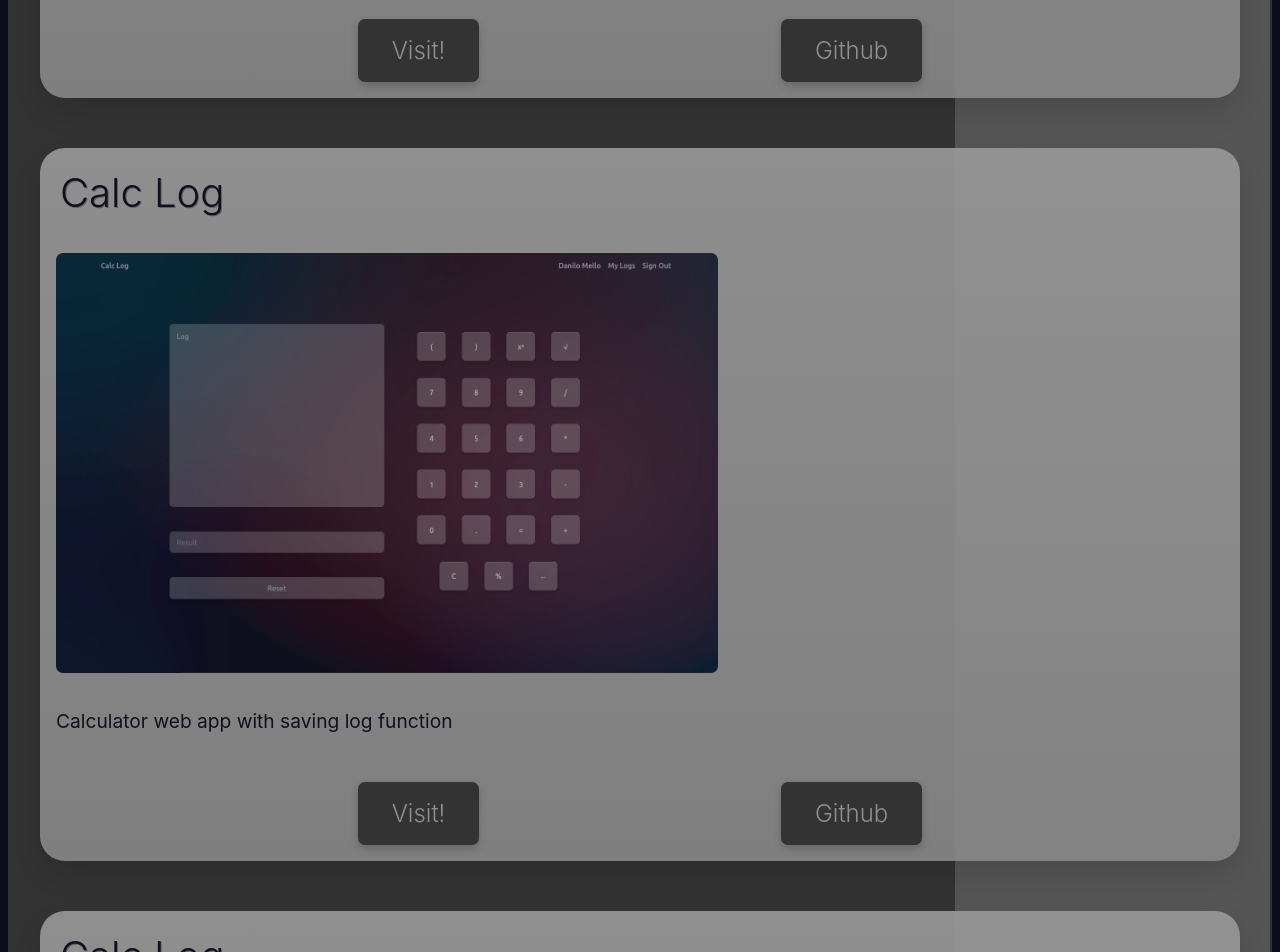
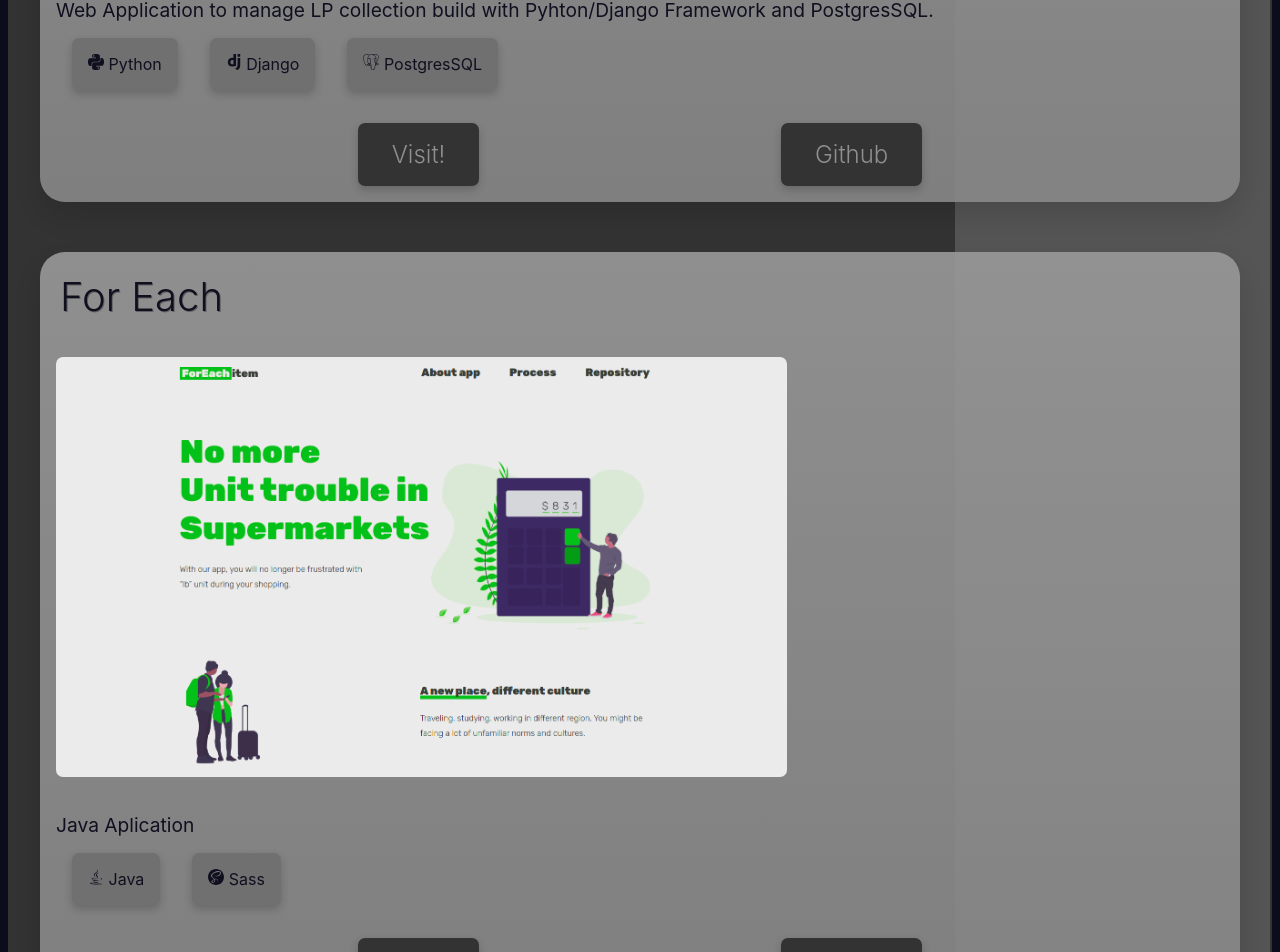
Before and after one commit to danilo-mello/portfolio, a React (Create React App) app: page /projects in a window 1280 px wide. Shown: the part 1624-2576 px from the top of the page. Built offline with nearby package versions, Linux system fonts and the light colour scheme.

Commit message:
Add tools to works page

```diff
--- a/src/components/Works/ProjectCard.jsx
+++ b/src/components/Works/ProjectCard.jsx
@@ -8,9 +8,10 @@ import {
     StyledProjectLink,
     StyledProjectTitle,
     StyledProjectDescription,
-    StyledProjectTools
+    StyledProjectTools,
+    StyledProjectTool
 } from './ProjectCard.styled';
-import calclog from '../../static/img/calc-log.png'
+
 
 const ProjectsCard = (props) => {
     return (
@@ -22,7 +23,7 @@ const ProjectsCard = (props) => {
             </StyledProjectTitle>
 
             <StyledProjectImage>
-                <StyledImage src={calclog} height="420" alt={props.name}/>
+                <StyledImage src={props.image} height="420" alt={props.name}/>
             </StyledProjectImage>
 
 
@@ -31,6 +32,13 @@ const ProjectsCard = (props) => {
             </StyledProjectDescription>
 
             <StyledProjectTools>
+                {props.tools && props.tools.map(tool => {
+                        return(
+                            <StyledProjectTool>{tool.icon} {tool.name}</StyledProjectTool>
+                        )
+                    }
+                )}
+
             </StyledProjectTools>
 
             <StyledProjectLinksSection>
--- a/src/components/Works/ProjectCard.styled.js
+++ b/src/components/Works/ProjectCard.styled.js
@@ -63,10 +63,7 @@ export const StyledProjectDescription = styled.div`
   color: #0D0C1D;
   font-size: 1.2rem;
   font-weigth: 350;
-  &:hover {
-    transform: scale(1.01);
-    transition: transform 0.3s ease-in-out
-  }
+
 `;
 
 export const StyledProjectTitle = styled.div`
@@ -85,4 +82,23 @@ export const StyledProjectTitle = styled.div`
 
 `;
 
-export const StyledProjectTools = styled.div``;
+export const StyledProjectTools = styled.div`
+  text-align: center;
+  display: flex;
+  justify-content: left;
+`;
+
+export const StyledProjectTool = styled.div`
+  background: #777777;
+  color: #0D0C1D;
+  padding: 1rem;
+  margin-left: 2rem;
+  border-radius: 5px;
+  box-shadow: 0 4px 8px 0 rgba(0, 0, 0, 0.2);
+  border-radius: 7px;
+  &:hover {
+    transform: scale(1.05);
+    transition: transform 0.3s ease-in-out
+  }
+
+`;
--- a/src/components/Works/ProjectsList.jsx
+++ b/src/components/Works/ProjectsList.jsx
@@ -2,6 +2,25 @@ import React from 'react'
 
 import ProjectCard from './ProjectCard'
 import { StyledProjectsList } from './ProjectsList.styled';
+import calclog from '../../static/img/calc-log.png'
+import foreach from '../../static/img/foreach.png'
+import lpbox from '../../static/img/lpbox.png'
+
+import {
+    SiJavascript,
+    SiReact,
+    SiPython,
+    SiNodeDotJs,
+    SiPostgresql,
+    SiFirebase,
+    SiDjango,
+    SiJava,
+    SiMysql,
+    SiSass,
+    SiMongodb,
+    SiRedux
+
+} from "react-icons/si";
 
 const ProjectsList = () => {
     return (
@@ -13,34 +32,40 @@ const ProjectsList = () => {
                 description="Calculator web app with saving log function"
                 link="https://calc-log.vercel.app/"
                 github="https://github.com/danilo-mello/calculator"
+                image={calclog}
+                tools={[
+                    {name: "React", icon: <SiReact />},
+                    {name: "Javascript", icon: <SiJavascript />},
+                    {name: "Firebase", icon: <SiFirebase />},
+                    {name: "Redux", icon: <SiRedux />},
+                ]}
+            />
+
+            <ProjectCard
+                name="LP Box"
+                title="LP Box"
+                description="Web Application to manage LP collection build with Pyhton/Django Framework and PostgresSQL."
+                link="https://dm-lpbox.herokuapp.com/"
+                github="https://github.com/danilo-mello/lpbox"
+                image={lpbox}
+                tools={[
+                    {name: "Python", icon: <SiPython />},
+                    {name: "Django", icon: <SiDjango />},
+                    {name: "PostgresSQL", icon: <SiPostgresql />},
+                ]}
+
             />
             <ProjectCard
-                name="Calc Log"
-                title="Calc Log"
-                description="Calculator web app with saving log function"
-                link="https://calc-log.vercel.app/"
-                github="https://github.com/danilo-mello/calculator"
-            />
-                        <ProjectCard
-                name="Calc Log"
-                title="Calc Log"
-                description="Calculator web app with saving log function"
-                link="https://calc-log.vercel.app/"
-                github="https://github.com/danilo-mello/calculator"
-            />
-            <ProjectCard
-                name="Calc Log"
-                title="Calc Log"
-                description="Calculator web app with saving log function"
-                link="https://calc-log.vercel.app/"
-                github="https://github.com/danilo-mello/calculator"
-            />
-            <ProjectCard
-                name="Calc Log"
-                title="Calc Log"
-                description="Calculator web app with saving log function"
-                link="https://calc-log.vercel.app/"
-                github="https://github.com/danilo-mello/calculator"
+                name="For Each"
+                title="For Each"
+                description="Java Aplication"
+                link="https://cookie777.github.io/ForEach-Item/lp/"
+                github="https://github.com/cookie777/ForEach-Item"
+                image={foreach}
+                tools={[
+                    {name: "Java", icon: <SiJava />},
+                    {name: "Sass", icon: <SiSass />},
+                ]}
             />
         </StyledProjectsList>
 
```
Also changed, not shown: src/static/img/foreach.png (added), src/static/img/lpbox.png (added).
